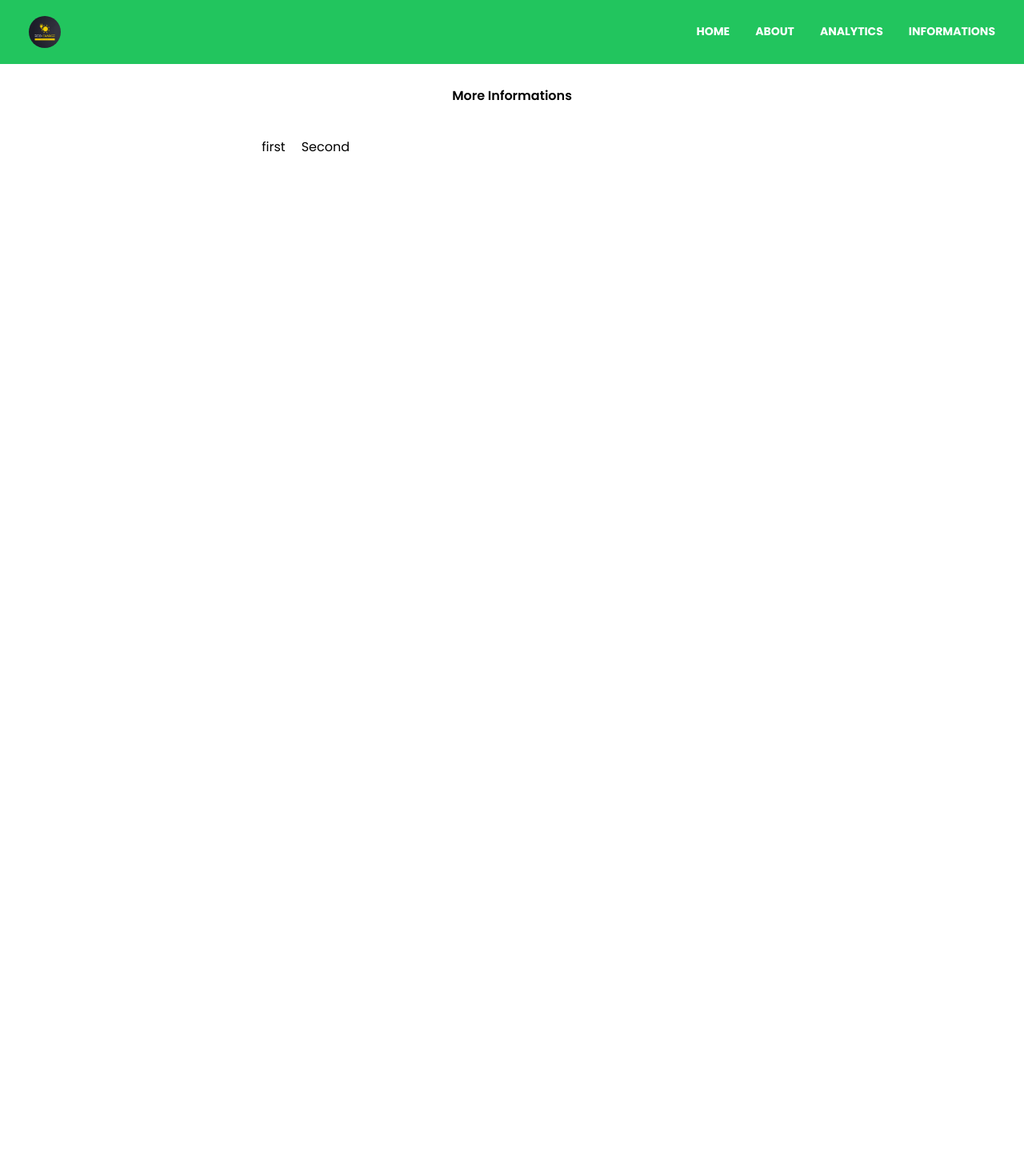
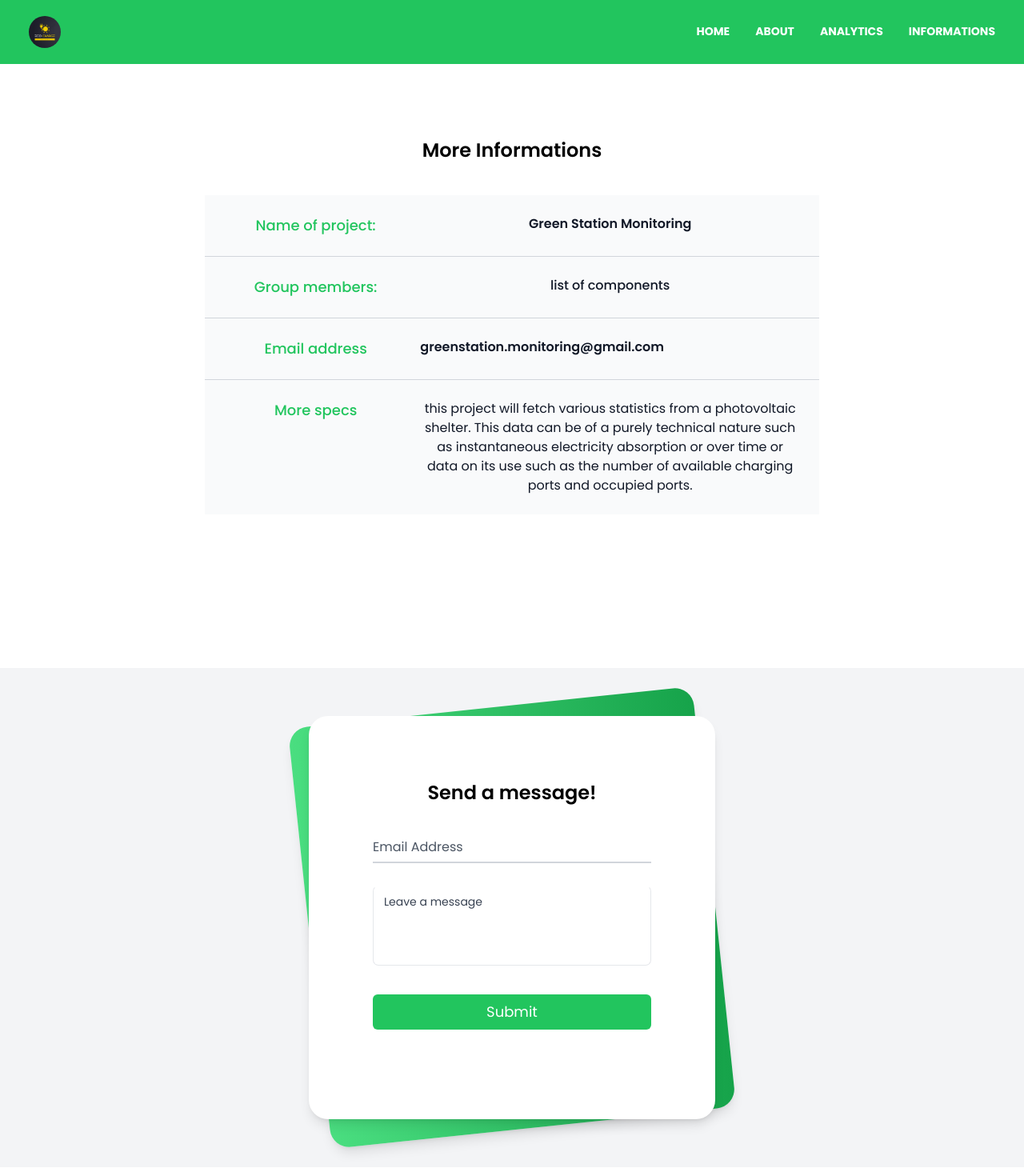
Before and after one commit to isisbem/GreenStationMonitoring, a Vue app: page /Informations in a window 1280 px wide. Shown: the top 1470 px of the page at 80% size. Before the commit the page ends 817 px from the top, so only its background shows below. Built offline with nearby package versions, Linux system fonts and the light colour scheme.

Commit message:
Some fix

```diff
--- a/src/assets/main.css
+++ b/src/assets/main.css
@@ -1,12 +1,16 @@
 /* cdn */
 @import url('https://fonts.googleapis.com/css2?family=Poppins:wght@400;500;600;700&display=swap');
+
 /* get the font */
 :root {
-    --font-fam-poppins:'Poppins', sans-serif;
+    --font-fam-poppins: 'Poppins', sans-serif;
 }
-body, html {
+
+body,
+html {
     font-family: var(--font-fam-poppins)
 }
+
 /* local */
 @font-face {
     font-family: var(--font-fam-poppins);
@@ -15,6 +19,7 @@ body, html {
     font-display: auto;
     src: local("Poppins"), url('../public/Fonts/Poppins-Regular.woff2') format("woff2");
 }
+
 @font-face {
     font-family: var(--font-fam-poppins);
     font-weight: 500;
@@ -22,6 +27,7 @@ body, html {
     font-display: auto;
     src: local("Poppins"), url('../public/Fonts/Poppins-Medium.woff2') format("woff2");
 }
+
 @font-face {
     font-family: var(--font-fam-poppins);
     font-weight: 600;
@@ -29,6 +35,7 @@ body, html {
     font-display: auto;
     src: local("Poppins"), url('../public/Fonts/Poppins-SemiBold.woff2') format("woff2");
 }
+
 @font-face {
     font-family: var(--font-fam-poppins);
     font-weight: 700;
@@ -36,3 +43,12 @@ body, html {
     font-display: auto;
     src: local("Poppins"), url('../public/Fonts/Poppins-Bold.woff2') format("woff2");
 }
+
+/* sections */
+main {
+    position: relative
+}
+
+.sectionNormal {
+    height: calc(100vh - 375px)
+}
--- a/src/components/Navbar.vue
+++ b/src/components/Navbar.vue
@@ -7,7 +7,7 @@
           class="text-sm font-bold leading-relaxed inline-block mr-4 py-2 whitespace-nowrap uppercase text-white outline-none focus:outline-none active:outline-1 active:outline active:outline-slate-300 active:rounded p-3"
           to="/">
           <div class="">
-            <img src=".//..//..//public/favicon.jpeg" class="imageLogo" alt="">
+            <img src="/favicon.jpeg" class="imageLogo" alt="">
           </div>
         </Router-Link>
         <button
--- a/src/views/Analytics.vue
+++ b/src/views/Analytics.vue
@@ -1,14 +1,25 @@
+<script setup>
+    import Footer from '../components/Footer.vue'
+</script>
+
 <template>
     <div>
-        <div class="Analytics h-full">
-            <div class="h-2/3 container mt-4 flex flex-col justify-center items-center text-black">
-                <h1 class="font-semibold">
+        <div class="Analytics h-screen">
+            <div class="h-4/5 container w-full max-w-4xl mx-auto mt-4 flex flex-col justify-center items-center text-black">
+                <h1 class="font-semibold text-2xl mt-16">
                     Analytics
                 </h1>
-                <p class="font-light mt-2">
+                <p class="font-light mt-2 my-6">
                     ...we are loading some dates from the server...
+                    <div class="container my-8 flex flex-col justify-center items-center mx-auto">
+                        <figure>
+                            <img src="/loading.gif" alt="loading" title="fig loading" loading="lazy" width="100" height="100">
+                        </figure>
+                    </div>
                 </p>
             </div>
+
+            <Footer class="mt-auto"></Footer>
         </div>
     </div>
 </template>
--- a/src/views/Informations.vue
+++ b/src/views/Informations.vue
@@ -1,22 +1,120 @@
+<script setup>
+import Footer from '../components/Footer.vue'
+</script>
+
 <template>
     <div>
-        <div class="Informations h-full">
-            <div class="container mt-4 h-2/3 flex flex-col justify-center items-center text-black">
-                <h1 class="font-semibold">
+        <div class="Informations h-full max-w-3xl mx-auto w-full">
+            <!-- .sectionNormal -->
+            <div class="container w-full mt-4 flex flex-col text-black">
+                <h1 class="font-semibold text-2xl mt-16">
                     More Informations
                 </h1>
                 <!-- first table with some information -->
-                <div class="flex flex-wrap justify-center items-center flex-row gap-5 mt-10 w-full max-w-3xl">
-                    <div class="flex flex-wrap flex-row w-max">
-                        first
-                    </div>
-                    <div class="flex flex-wrap flex-row w-3/4">
-                        Second
-                    </div>
+                <div class="mt-10 grid">
+                    <dl>
+                        <div class="px-3 py-6 bg-gray-50 sm:grid sm:grid-cols-3 sm:gap-4 sm:px-6 border-b border-gray-300">
+                            <dt class="text-lg font-medium text-green-500"> Name of project: </dt>
+                            <dd class="mt-3 font-semibold text-md text-gray-900 sm:mt-0 sm:col-span-2">
+                                Green Station Monitoring
+                            </dd>
+                        </div>
+                        <div class="px-3 py-6 bg-gray-50 sm:grid sm:grid-cols-3 sm:gap-4 sm:px-6 border-b border-gray-300">
+                            <dt class="text-lg font-medium text-green-500"> Group members: </dt>
+                            <dd class="mt-3 font-medium text-md text-gray-900 sm:mt-0 sm:col-span-2">
+                                list of components
+                            </dd>
+                        </div>
+                        <div class="px-3 py-6 bg-gray-50 sm:grid sm:grid-cols-3 sm:gap-4 sm:px-6 border-b border-gray-300">
+                            <dt class="text-lg font-medium text-green-500"> Email address </dt>
+                            <a href="mailto:greenstation.monitoring@gmail.com" class="w-full">
+                                <dd class="mt-3 font-semibold text-md text-gray-900 sm:mt-0 sm:col-span-2">
+                                    greenstation.monitoring@gmail.com
+                                </dd>
+                            </a>
+                        </div>
+                        <div class="px-3 py-6 bg-gray-50 sm:grid sm:grid-cols-3 sm:gap-4 sm:px-6">
+                            <dt class="text-lg font-medium text-green-500"> More specs </dt>
+                            <dd class="mt-3 text-md text-gray-900 sm:mt-0 sm:col-span-2">
+                                this project will fetch various statistics from a photovoltaic shelter.
+                                This data can be of a purely technical nature such as instantaneous
+                                electricity absorption or over time or data on its use such as the
+                                number of available charging ports and occupied ports.
+                            </dd>
+                        </div>
+                    </dl>
                 </div>
                 <!-- graph with flowchart -->
                 <!-- rest of informations -->
             </div>
         </div>
+        <!-- Sample HTML/tailwind Form -->
+        <div class="min-h-full my-48 bg-gray-100 py-2 flex flex-col justify-center sm:py-12">
+            <div class="relative py-3 mx-0 sm:max-w-xl sm:mx-auto">
+                <div
+                    class="absolute inset-0 bg-gradient-to-r from-green-400 to-green-600 shadow-lg transform -skew-y-6 sm:skew-y-0 sm:-rotate-6 sm:rounded-3xl">
+                </div>
+                <div class="relative px-4 py-10 bg-white shadow-lg sm:rounded-3xl sm:p-20">
+                    <div class="max-w-md mx-auto">
+                        <div>
+                            <h1 class="text-2xl font-semibold">Send a message!</h1>
+                        </div>
+                        <div class="divide-y divide-gray-200">
+                            <div class="py-8 text-base leading-5 space-y-7 text-gray-700 sm:text-lg sm:leading-7">
+                                <div class="relative">
+                                    <input autocomplete="off" id="email" name="email" type="text"
+                                        class="peer placeholder-transparent h-10 w-full border-b-2 border-gray-300 text-gray-900 focus:outline-none focus:borer-rose-600"
+                                        placeholder="Email address" />
+                                    <label for="email"
+                                        class="absolute left-0 -top-3.5 text-gray-600 text-sm peer-placeholder-shown:text-base peer-placeholder-shown:text-gray-440 peer-placeholder-shown:top-2 transition-all peer-focus:-top-3.5 peer-focus:text-gray-600 peer-focus:text-sm">
+                                        Email Address
+                                    </label>
+                                </div>
+                                <div class="relative">
+                                    <div class="relative w-full min-w-[200px]">
+                                        <textarea
+                                            class="peer h-full min-h-[100px] w-full resize-none rounded-[7px] border
+                                            border-blue-gray-200 border-t-transparent bg-transparent px-3 py-2.5
+                                            font-sans text-sm font-normal text-blue-gray-700 outline outline-0
+                                            transition-all placeholder-shown:border placeholder-shown:border-blue-gray-200
+                                            placeholder-shown:border-t-blue-gray-200 focus:border-2 focus:border-green-500
+                                            focus:border-t-transparent focus:outline-0 disabled:resize-none disabled:border-0
+                                            disabled:bg-blue-gray-50"
+                                            placeholder=" "></textarea>
+                                        <label
+                                            class="before:content[' '] after:content[' '] pointer-events-none absolute left-0
+                                            -top-1.5 flex h-full w-full select-none text-[11px] font-normal leading-tight
+                                            text-blue-gray-400 transition-all before:pointer-events-none before:mt-[6.5px]
+                                            before:mr-1 before:box-border before:block before:h-1.5 before:w-2.5
+                                            before:rounded-tl-md before:border-t before:border-l before:border-blue-gray-200
+                                            before:transition-all after:pointer-events-none after:mt-[6.5px] after:ml-1
+                                            after:box-border after:block after:h-1.5 after:w-2.5 after:flex-grow
+                                            after:rounded-tr-md after:border-t after:border-r after:border-blue-gray-200
+                                            after:transition-all peer-placeholder-shown:text-sm
+                                            peer-placeholder-shown:leading-[3.75] peer-placeholder-shown:text-blue-gray-500
+                                            peer-placeholder-shown:before:border-transparent
+                                            peer-placeholder-shown:after:border-transparent peer-focus:text-[11px]
+                                            peer-focus:leading-tight peer-focus:text-green-500 peer-focus:before:border-t-2
+                                            peer-focus:before:border-l-2 peer-focus:before:border-green-500
+                                            peer-focus:after:border-t-2 peer-focus:after:border-r-2
+                                             peer-focus:after:border-green-500 peer-disabled:text-transparent
+                                             peer-disabled:before:border-transparent peer-disabled:after:border-transparent
+                                             peer-disabled:peer-placeholder-shown:text-blue-gray-500">
+                                            Leave a message
+                                        </label>
+                                    </div>
+                                </div>
+                                <div class="relative w-full">
+                                    <button class="bg-green-500 text-white rounded-md w-full px-6 py-2">
+                                        Submit
+                                    </button>
+                                </div>
+                            </div>
+                        </div>
+                    </div>
+                </div>
+            </div>
+        </div>
+        <Footer></Footer>
     </div>
 </template>
```
Also changed, not shown: src/views/About.vue (+31 -14 lines), public/loading.gif (added).
